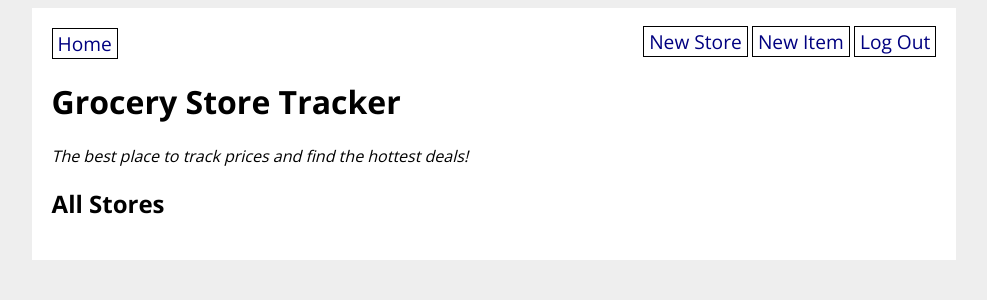
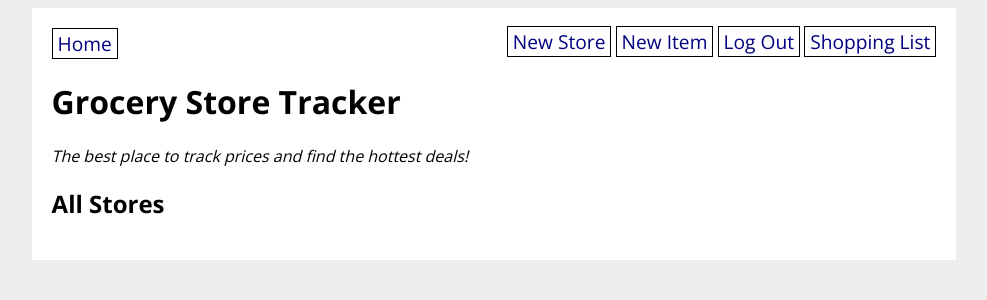
Before and after one commit to benchan777/grocery-store, a Flask app: page / in a window 1280 px wide. Shown: the top 300 px of the page, without its empty margins (146-1133 px from the left). Run offline with Flask 2, Linux system fonts and the light colour scheme; the visitor is signed in with stand-in values (Sample User, id 1); data that the repository does not hold is empty; parts of the project's set-up code (start-up, migrations or seed data) failed here and were passed over.

Commit message:
add link to shopping cart

```diff
--- a/grocery_app/templates/base.html
+++ b/grocery_app/templates/base.html
@@ -19,6 +19,7 @@
 
                     {% if current_user.is_authenticated %}
                     <a href="/logout">Log Out</a>
+                    <a href="/shopping_list">Shopping List</a>
                     {% else %}
                     <a href="/signup">Sign Up</a>
                     <a href="login">Log In</a>
```
